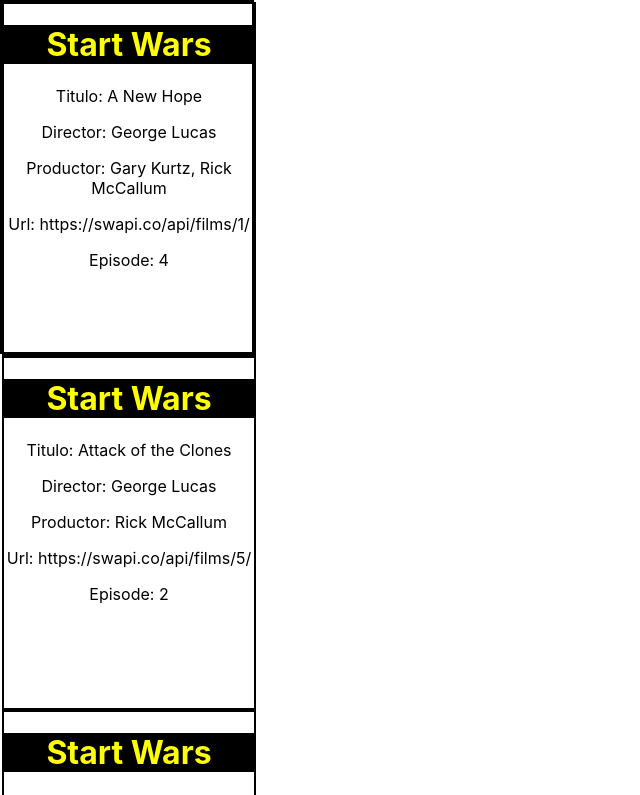
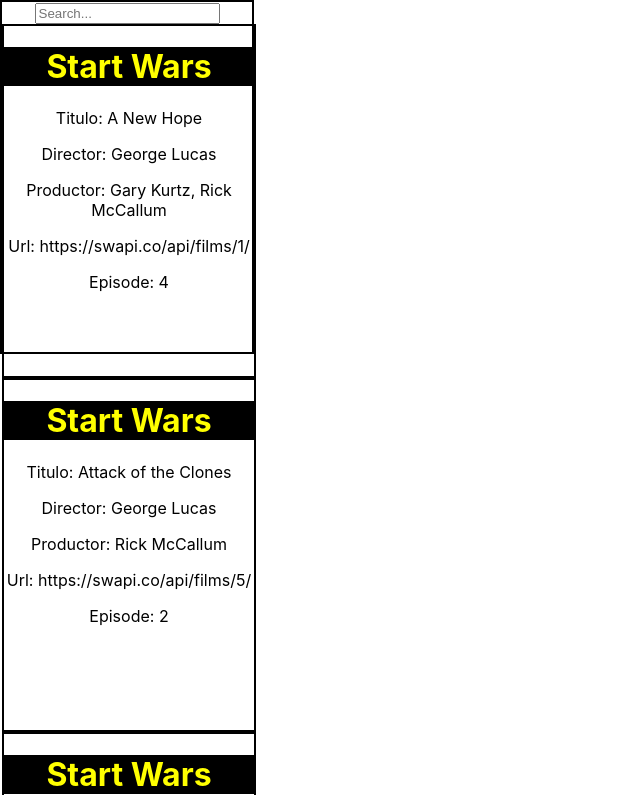
Before and after one commit to tamueka/test-opinno, a React (Create React App) app: page / in a window 1280 px wide. Shown: the top 795 px of the page, without its empty margins (0-640 px from the left). Built offline with nearby package versions, Linux system fonts and the light colour scheme.

Commit message:
filter search from title of films

```diff
--- a/src/App.js
+++ b/src/App.js
@@ -2,20 +2,37 @@
 import * as films from './films.json'
 import './App.css';
 
+function searchingFor(term){
+  return function(x){
+    return x.title.toLowerCase().includes(term.toLowerCase()) || !term;
+  }
+}
 
 export default class Films extends Component {
       constructor(props) {
         super(props);
         this.state = {
-          films: films.results
+          films: films.results,
+          term: ''
         }
+        this.searchHandler = this.searchHandler.bind(this)
+      }
+
+      searchHandler(event){
+        this.setState({term: event.target.value})
       }
 
   render (){
-    console.log(this.state.films)
+    const {term, films} = this.state;
     return(
         <div className="filmsCard">
-          { this.state.films.map((ch, i) =>
+          <input type="text"
+                  onChange={this.searchHandler}
+                  value={term}
+                  placeholder="Search..."
+          />
+
+          { films.filter(searchingFor(term)).map((ch, i) =>
             <FilmsCard key={i} title={ch.title} director={ch.director}
             producer={ch.producer} url={ch.url} episode={ch.episode_id} />
             )}
```
Also changed, not shown: 1 other file (tests, documents, lock files or other folders).
